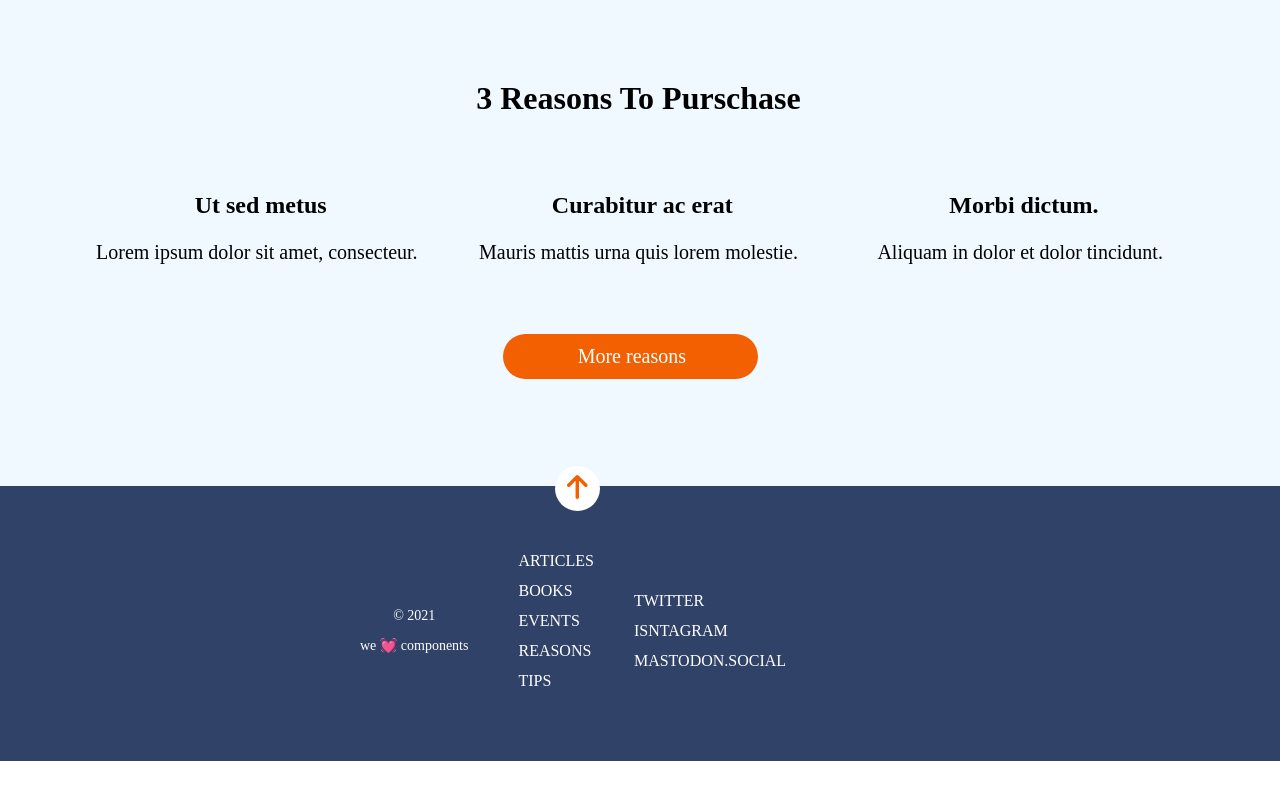
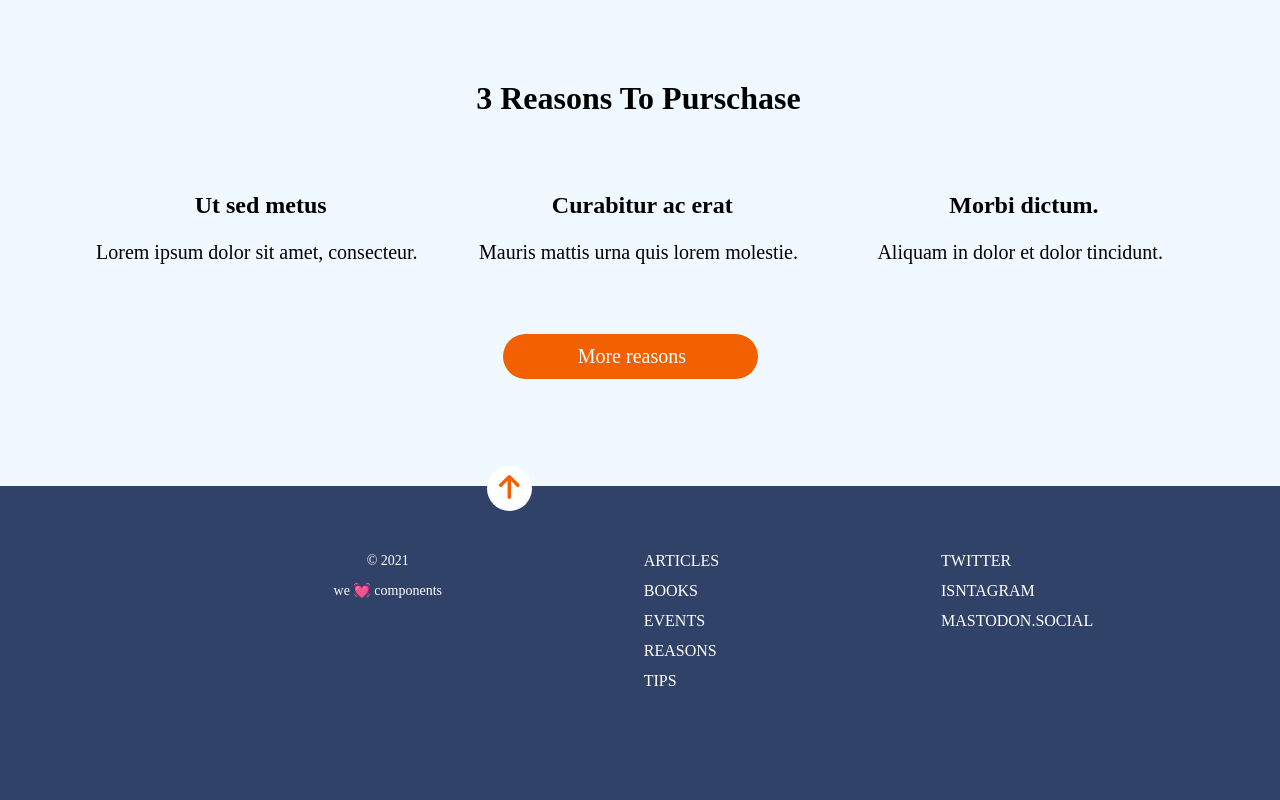
Before and after one commit to Adalab/City, a website: page src/html/index.html in a window 1280 px wide. Shown: the part 926-1726 px from the top of the page. Before the commit the page ends 1687 px from the top, so only its background shows below. Drawn offline with nearby package versions, Linux system fonts and the light colour scheme; files that its build step writes are made by us from their sources; files whose address does not match are found by name.

Commit message:
fix footer

```diff
--- a/src/html/partials/footer.html
+++ b/src/html/partials/footer.html
@@ -4,7 +4,7 @@
       <img src="./assets/images/ico-arrow.svg" alt="arrow-up" />
     </a>
   </div>
-  <div class="footer-div">
+
   <div class="container-copy">
     <small class="copy">
       &copy; 2021
@@ -58,5 +58,5 @@
     </ul>
   </nav>
 
-  </div>
+
 </footer>
--- a/src/scss/layout/_footer.scss
+++ b/src/scss/layout/_footer.scss
@@ -1,19 +1,21 @@
 .footer {
   position: relative;
   width: 100%;
+  height: 90vh;
   padding: 60px 15px 45px 15px;
   background-color: $dark-blue;
   display: flex;
   flex-direction: column;
-  text-align: center;
   align-items: center;
   @media all and (min-width: 768px) {
     flex-direction: row;
     flex-wrap: wrap;
     align-items: flex-start;
-    text-align: left;
+    height: 30vh;
+    justify-content: space-evenly;
   }
   @media all and (min-width: 1200px) {
+    height: 50vh;
   }
 }
 
@@ -27,11 +29,11 @@
   height: 45px;
   border-radius: 50%;
   position: absolute;
-  top: -80px;
-
+  top: -22.5px;
   @media all and (min-width: 768px) {
     position: relative;
-    right: -340px;
+    top: -80px;
+    left: 350px;
   }
   @media all and (min-width: 1200px) {
     position: relative;
@@ -40,12 +42,15 @@
 }
 
 .list-links1 {
-  padding: 0 0 20px 0;
-  margin-left: 30px;
+  padding: 0 0 40px 0;
+  @media all and (min-width: 768px) {
+    margin: 0 30px 0 30px;
+  }
 }
 .list-links2 {
-  padding: 20px 0 20px 0;
+  padding: 0 0 40px 0;
   @media all and (min-width: 768px) {
+    margin: 0 30px 0 30px;
   }
 }
 
@@ -68,9 +73,11 @@
   flex-direction: column;
   justify-content: center;
   align-items: center;
+  order: 1;
   @media all and (min-width: 768px) {
-    position: relative;
     align-items: left;
+    margin: 0 30px 0 30px;
+    order: 0;
   }
 }
 .we-components {
@@ -85,9 +92,3 @@
   line-height: 2.14;
   color: $white;
 }
-.footer-div {
-  display: flex;
-  flex-direction: row;
-  align-items: center;
-  margin: 0 0 0 300px;
-}
--- a/src/scss/layout/_section2.scss
+++ b/src/scss/layout/_section2.scss
@@ -86,13 +86,13 @@
     height: 45px;
     border-radius: 22.5px;
     background-color: $border;
-    margin: 10px 0 0 35px;
-    padding-left: 20px;
+    padding-left: 5px;
 
     @media all and (min-width: 768px) {
       grid-row: 3 / 4;
       width: 210px;
       grid-gap: 30px;
+      margin-left: 50px;
       @media all and (min-width: 1200px) {
         width: 255px;
         margin: 10px 0 0 40px;
```
Lines whose indentation alone changed are shown as unchanged.
